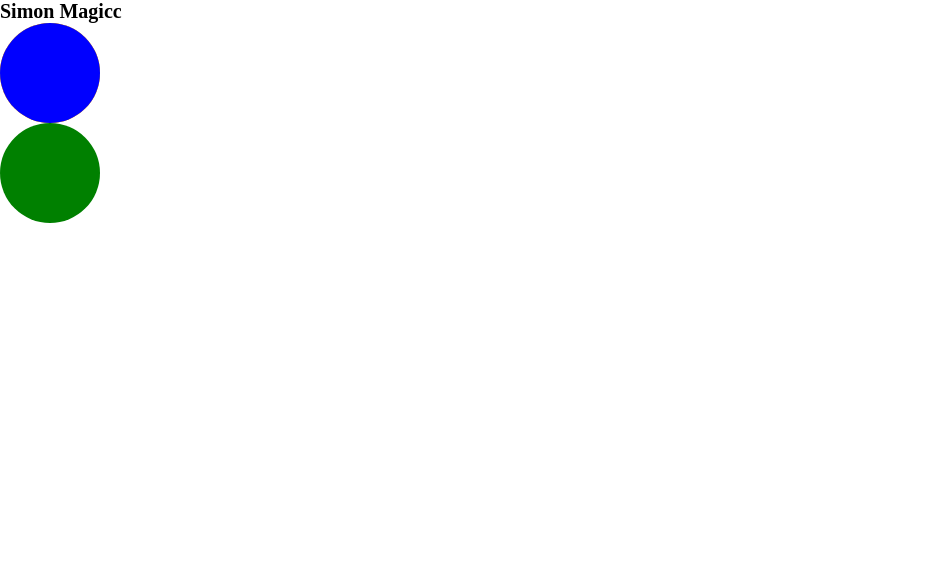
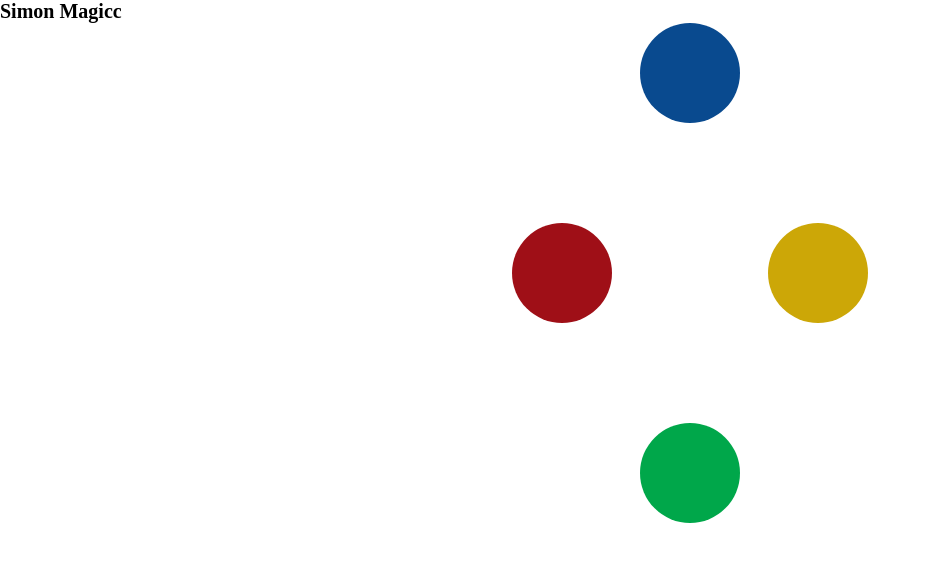
Before and after one commit to odm275/simon-game-app, a website: page index.html in a window 1280 px wide. Shown: the whole page, without its empty margins (0-931 px from the left). Drawn offline with Linux system fonts and the light colour scheme.

Commit message:
implemented position property mainly

```diff
--- a/index.html
+++ b/index.html
@@ -9,21 +9,12 @@
     <h1>Simon Magicc</h1>
 
     <div class="board">
-
-      <div class="btn btn--green">
-
+      <div class="btn btn--green"></div>
+      <div class="btn btn--red"></div>
+      <div class="btn btn--yellow"></div>
+      <div class="btn btn--blue"></div>
+      <div class="btn btn--menu"></div>
+      <div class="btn btn--menu"></div></div>
       </div>
-      <div class="btn btn--red">
-
-      </div>
-      <div class="btn btn--yellow">
-
-      </div>
-      <div class="btn btn--blue">
-
-      </div>
-
-    </div>
-
     </body>
 </html>
--- a/sass/abstracts/_variables.scss
+++ b/sass/abstracts/_variables.scss
@@ -1,9 +1,12 @@
 //  BUTTON-COLROS
-$color-blue: blue;
-$color-red: red;
-$color-yellow: yellow;
-$color-green: green;
+$color-off-blue: #094a8f;
+$color-off-red: #9f0f17;
+$color-off-yellow: #cca707;
+$color-off-green: #00a74a;
 
+$color-on-red: #FC0102;
+$color-on-yellow: yellow;
+$color-onoff: #3193DE;
 //  CIRCLE RADIUS
 $radius: 2rem;
 
--- a/sass/components/_button.scss
+++ b/sass/components/_button.scss
@@ -1,5 +1,8 @@
 .board{
     position:relative;
+    width:100vw;
+    height:100vh;
+    //display:block;
 
 .btn{
     width:10rem;
@@ -8,19 +11,37 @@
     position:absolute;
 
     &--green{
-        background-color:$color-green;
-        top:10rem;
-
+        background-color:$color-off-green;
+        left:50%;
+        top:50%;
     }
     &--red{
-        background-color:$color-red;
+        background-color:$color-off-red;
+        left:40%;
+        top:25%;
     }
     &--yellow{
-        background-color:$color-yellow;
+        background-color:$color-off-yellow;
+        left:60%;
+        top:25%;
     }
     &--blue{
-        background-color:$color-blue;
+      left:50%;
+        background-color:$color-off-blue;
     }
+}
+.btn--menu{
+  width:2rem;
+  height:2rem;
+  border-radius:2rem;
+  position:absolute;
+
+  &--start{
+
+  }
+  &--strict{
+
+  }
 }
 
 }
```
Also changed, not shown: css/style.css, sass/base/_base.scss (line endings or trailing spaces).
